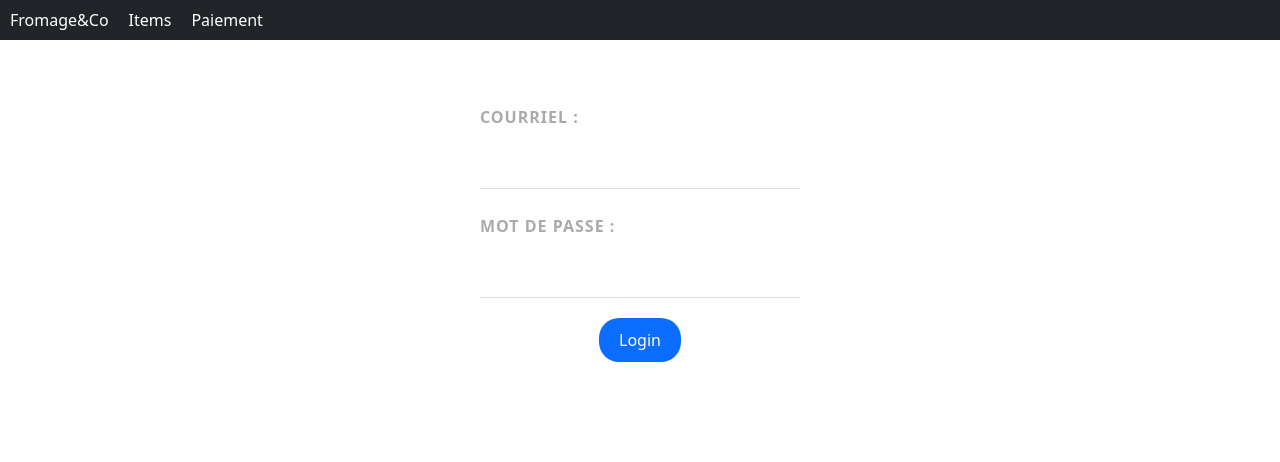
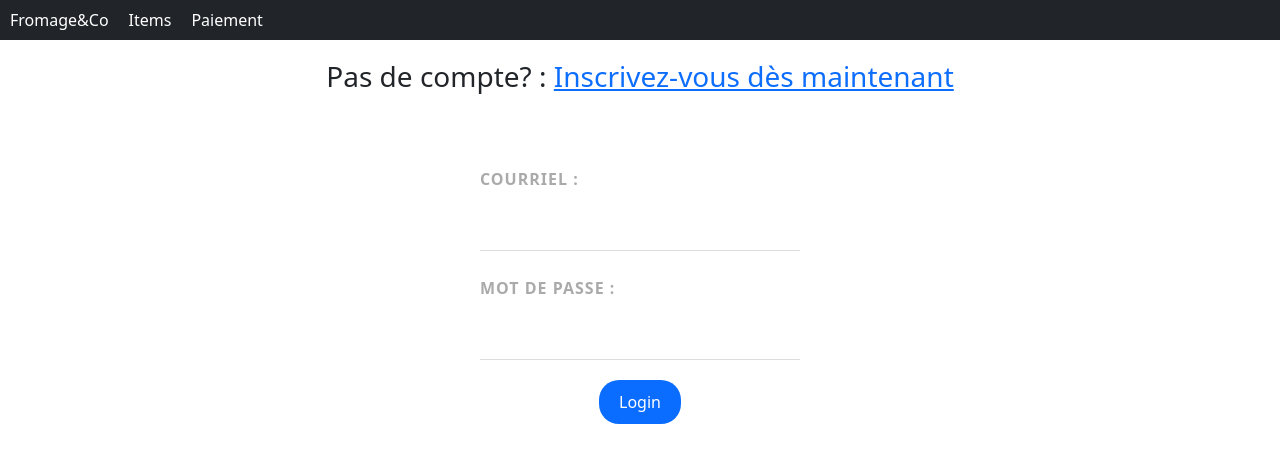
Before and after one commit to SneaKy178/fromageCo, a Vue app in the folder fromageco/: page / in a window 1280 px wide. Shown: the top 462 px of the page. Built offline with nearby package versions, Linux system fonts and the light colour scheme.

Commit message:
ajout lien formulaire

```diff
--- a/fromageco/src/components/Login.vue
+++ b/fromageco/src/components/Login.vue
@@ -1,4 +1,5 @@
 <template>
+    <h3>Pas de compte? : <router-link to="/form"> Inscrivez-vous dès maintenant</router-link></h3>
   <form @submit.prevent="handleSubmit" class="center">
     <label>Courriel : </label>
     <input type="email" required v-model="courriel" />
@@ -10,6 +11,8 @@
       <button>Login</button>
     </div>
   </form>
+
+
 </template>
 
 <script>
@@ -125,4 +128,8 @@ button {
   position: absolute;
   transform: translate(-50%);
 }
+h3{
+  margin-top: 20px;
+  text-align: center;
+}
 </style>
--- a/fromageco/src/components/NewPaiement.vue
+++ b/fromageco/src/components/NewPaiement.vue
@@ -1,6 +1,6 @@
 <template>
 <div v-if="state.isLoggedIn && state.role == 'CLIENT'">
-  <div v-if="listPaiements.length == 0"> <h2 id="pasPaiement">Vous n'avez pas de méthode de paiement enregistrer</h2></div>
+  <div v-if="listPaiements.length == 0"> <h2 id="pasPaiement">Vous n'avez pas de méthode de paiement enregistré</h2></div>
   <div v-else>
   <table class="table table-dark mt-4 justify-content-center">
   <thead>
```
